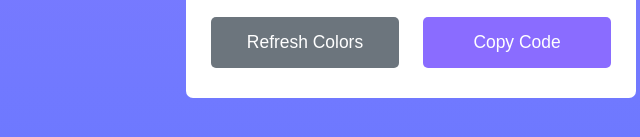
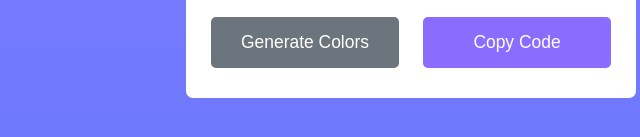
Before and after one commit to ryangois/Gradient-generator, a plain HTML site: page index.html in a window 1280 px wide. Shown: the part 561-698 px from the top of the page, 229-869 px from the left. Drawn offline with Linux system fonts and the light colour scheme.

Commit message:
syntax changes

```diff
--- a/index.html
+++ b/index.html
@@ -40,7 +40,7 @@
         </div>
         <textarea class="row" disabled>background: linear-gradient(to left top, #977DFE, #6878FF);</textarea>
         <div class="row buttons">
-            <button class="refresh">Refresh Colors</button>
+            <button class="refresh">Generate Colors</button>
             <button class="copy">Copy Code</button>
         </div>
     </div>
```
